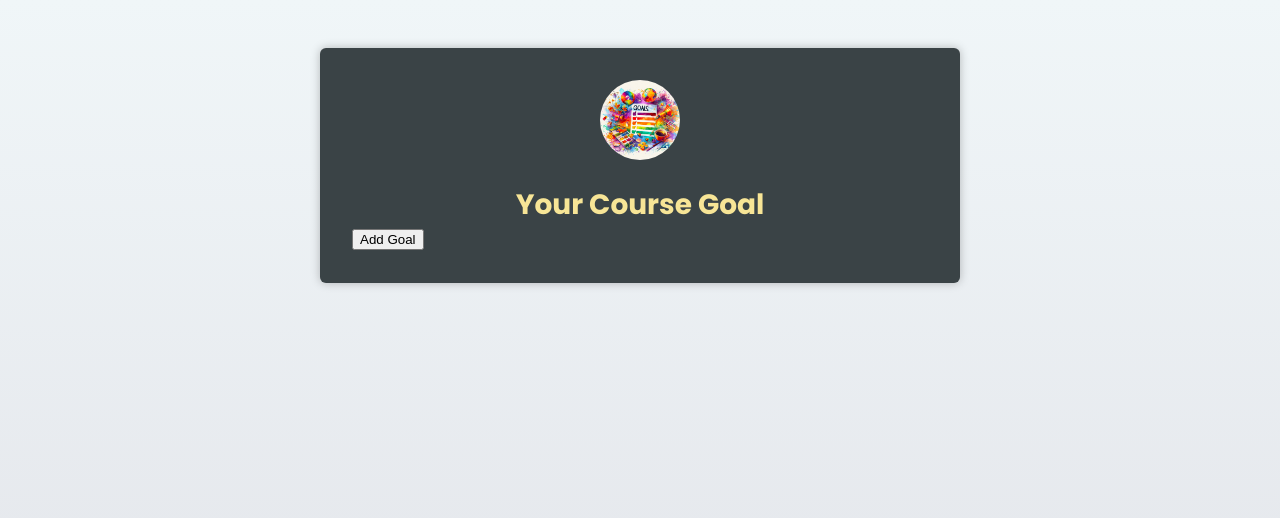
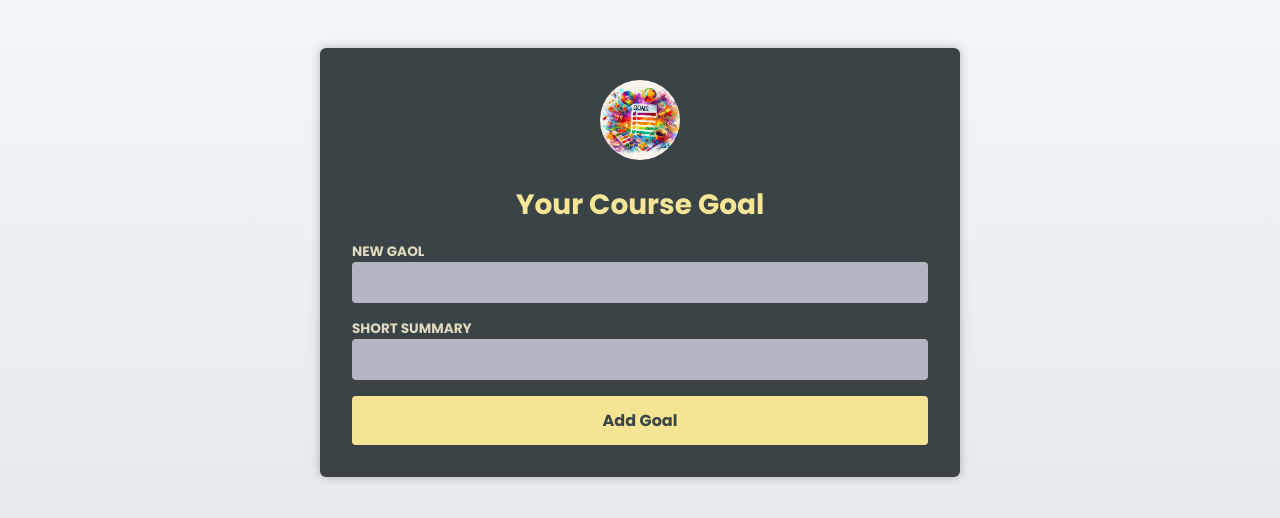
Before and after one commit to RahimVa1iyev/typescript-react-to-do-list, a React (Vite) app: page / in a window 1280 px wide. Shown: the top 518 px of the page. Built offline with nearby package versions, Linux system fonts and the light colour scheme.

Commit message:
add-goal-useing-form

```diff
--- a/src/App.tsx
+++ b/src/App.tsx
@@ -3,6 +3,7 @@
 import goalImg from '../src/assets/goals.jpg'
 import { useState } from "react"
 import CourseGoalList from "./components/CourseGoalList"
+import NewGoal from "./components/NewGoal"
 
 export type CourseGoal = {
   id: number;
@@ -12,12 +13,12 @@
 function App() {
   const [goals, setGoals] = useState<CourseGoal[]>([])
 
-  const handleAddGoal = () => {
+  const handleAddGoal = (goal : string , summary :sting) => {
     setGoals(prevGoal => {
       const newGoal: CourseGoal = {
         id: Math.random(),
-        title: 'Learn React + TS',
-        description: 'lorem ipsum dor'
+        title: goal,
+        description: summary
       }
       return [...prevGoal, newGoal]
     })
@@ -34,7 +35,7 @@
         <Header image={{ src: goalImg, alt: 'Goal-img' }} >
           <h1>Your Course Goal</h1>
         </Header>
-        <button onClick={handleAddGoal} >Add Goal</button>
+        <NewGoal onAddGoal = {handleAddGoal} />
         <CourseGoalList goals ={goals} handleDelete = {handleRemoveGoal} />
 
       </main>
--- /dev/null
+++ b/src/components/NewGoal.tsx
@@ -0,0 +1,37 @@
+import  { useRef, type FormEvent,type FC } from 'react'
+
+type NewGoalProps = {
+    onAddGoal : (goal : string , summary :string) => void
+}
+
+const NewGoal : FC<NewGoalProps> = ({onAddGoal}) => {
+
+    const goal = useRef<HTMLInputElement>(null)
+    const summary = useRef<HTMLInputElement>(null)
+
+    const handleSubmit = (e : FormEvent<HTMLFormElement>) =>{
+     e.preventDefault()
+
+     const enteredGoal = goal.current?.value
+     const enteredSummary = goal.current?.value
+
+     onAddGoal(enteredGoal ,enteredSummary)
+    }
+
+    return (
+        <form onSubmit={handleSubmit}>
+            <p>
+                <label htmlFor="">New Gaol</label>
+                <input  id='goal' type="text" name='goal' ref={goal}  />
+            </p>
+            <p>
+                <label htmlFor="summary">Short Summary</label>
+                <input  id='summary' type="text" name='summary' ref={summary} />
+            </p>
+            <button>Add Goal</button>
+
+        </form>
+    )
+}
+
+export default NewGoal
```
